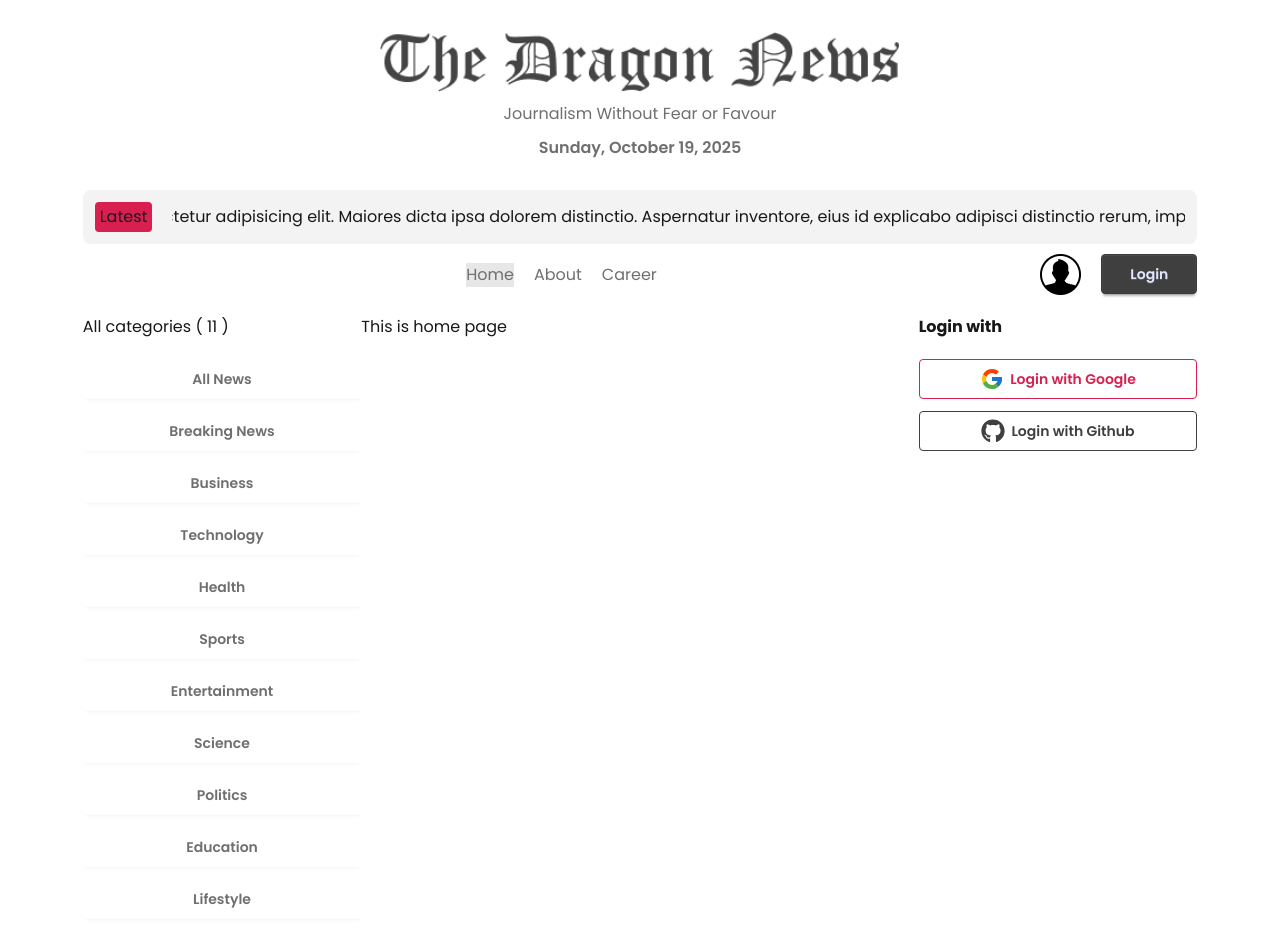
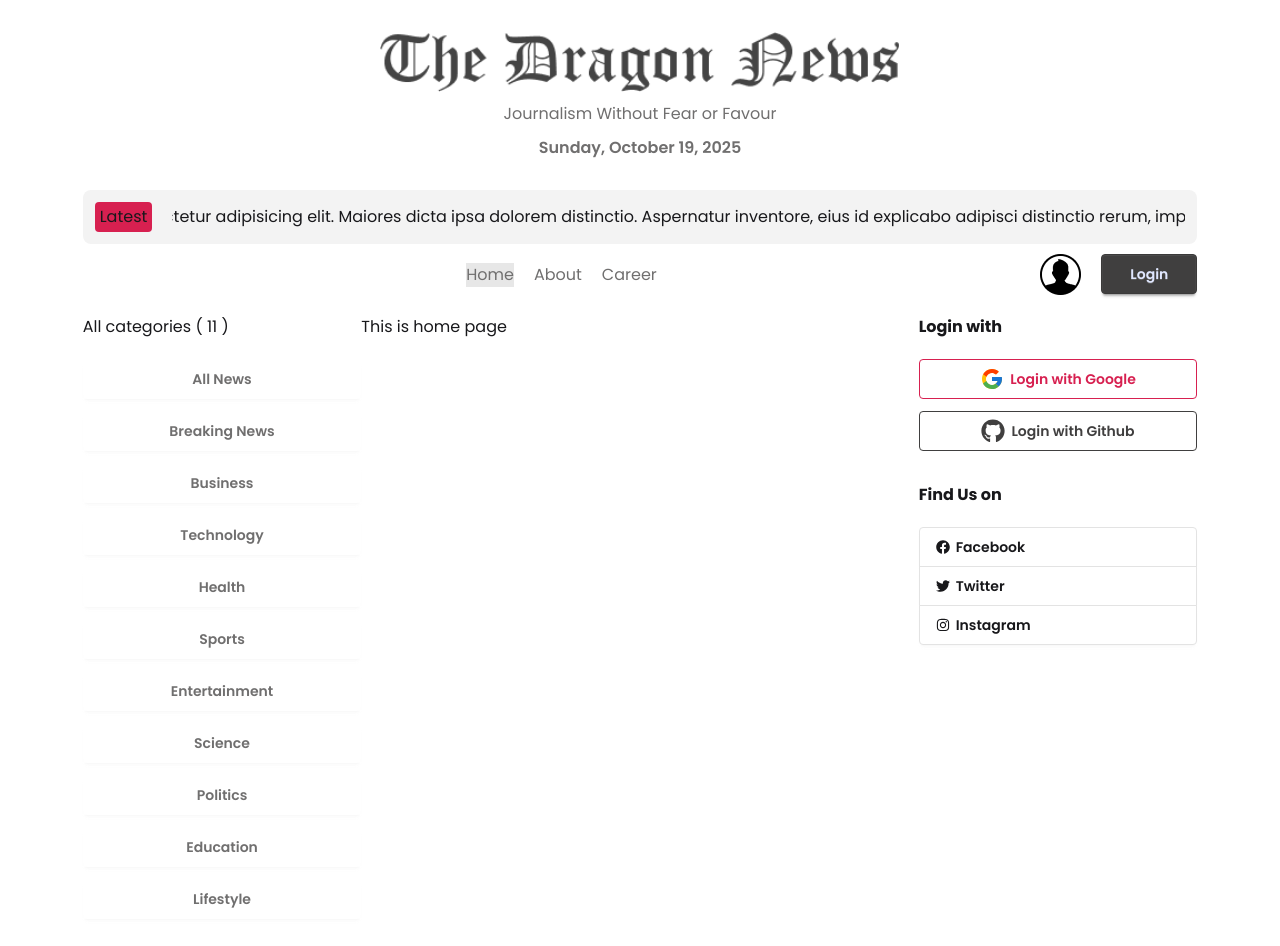
Before and after one commit to shaikhkingshuk/The-Dragon-News, a React (Vite) app: page / in a window 1280 px wide. Shown: the top 946 px of the page. Built offline with nearby package versions, Linux system fonts and the light colour scheme.

Commit message:
join-buttons added

```diff
--- /dev/null
+++ b/src/components/homelayout/FindUs.jsx
@@ -0,0 +1,25 @@
+import React from "react";
+import { FaFacebook, FaInstagram, FaTwitter } from "react-icons/fa";
+
+const FindUs = () => {
+  return (
+    <div>
+      <h1 className="font-bold mb-5">Find Us on</h1>
+      <div>
+        <div className="join join-vertical w-full">
+          <button className="btn join-item bg-base-100 justify-start">
+            <FaFacebook></FaFacebook> Facebook
+          </button>
+          <button className="btn join-item bg-base-100 justify-start">
+            <FaTwitter></FaTwitter> Twitter
+          </button>
+          <button className="btn join-item bg-base-100 justify-start">
+            <FaInstagram></FaInstagram> Instagram
+          </button>
+        </div>
+      </div>
+    </div>
+  );
+};
+
+export default FindUs;
--- a/src/components/homelayout/RightAside.jsx
+++ b/src/components/homelayout/RightAside.jsx
@@ -1,10 +1,12 @@
 import React from "react";
 import SocialLogin from "./SocialLogin";
+import FindUs from "./FindUs";
 
 const RightAside = () => {
   return (
-    <div>
+    <div className="space-y-8">
       <SocialLogin></SocialLogin>
+      <FindUs></FindUs>
     </div>
   );
 };
```
